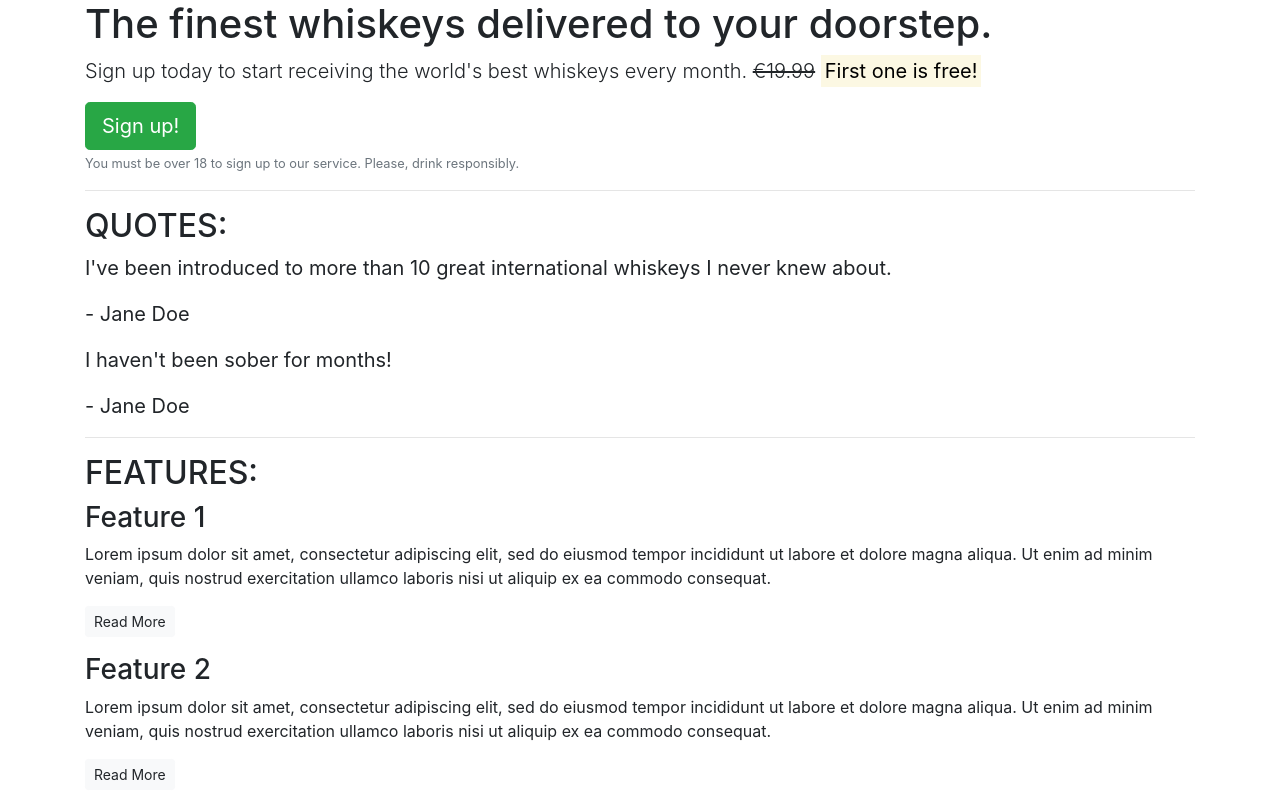
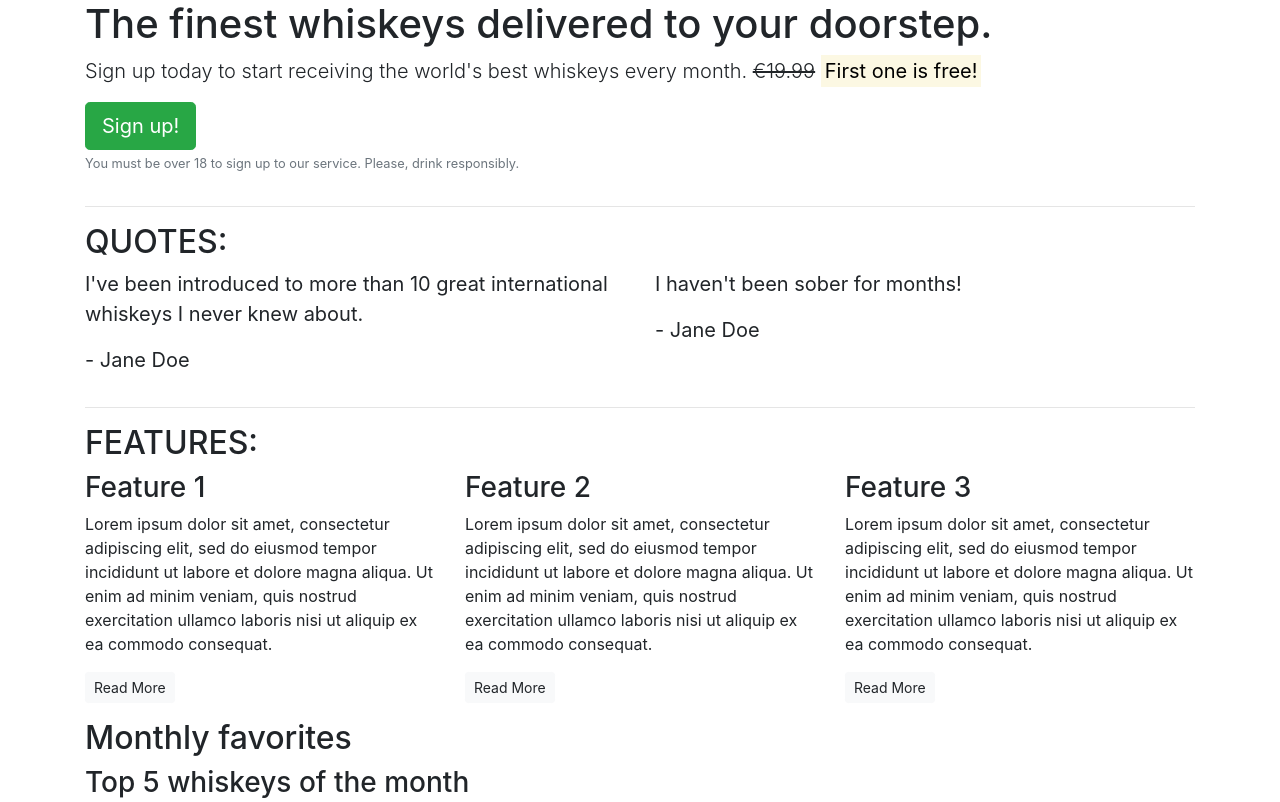
Before and after one commit to Maya-Claveau/bootstrap, a plain HTML site: page index.html in a window 1280 px wide. Shown: the top 802 px of the page. Drawn offline with nearby package versions, Linux system fonts and the light colour scheme.

Commit message:
Add grid for quotes and  feature sections

```diff
--- a/index.html
+++ b/index.html
@@ -12,6 +12,8 @@
 <body>
   <article class="container">
     <!-- Callout -->
+    <div class="row">
+      <div class="col-12">
         <section class="callout">
           <h1>The finest whiskeys delivered to your doorstep.</h1>
           <p class="lead">Sign up today to start receiving the world's best whiskeys every month.
@@ -24,41 +26,77 @@
             </small>
           </p>
         </section>
+      </div>
+    </div>
     <!-- /.callout -->
     <hr>
 
     <!-- Quotes -->
     <section class="quotes">
+      <div class="row">
+        <div class="col-12">
           <h2 class="text-uppercase">Quotes:</h2>
+        </div>
+      </div>
+      <div class="row">
+        <div class="col-12 col-md-6">
           <blockquote class="blockquote">
             <p>I've been introduced to more than 10 great international whiskeys I never knew about.</p>
             <p>- Jane Doe</p>
           </blockquote>
+        </div>
+        <div class="col-12 col-md-6">
           <blockquot class="blockquote">
             <p>I haven't been sober for months!</p>
             <p>- Jane Doe</p>
           </blockquot>
+        </div>
+      </div>
     </section>
     <!-- /.quotes -->
     <hr>
 
     <!-- Features -->
     <section class="features">
+      <div class="row">
+        <div class="col-12">
           <h2 class="text-uppercase">Features:</h2>
+        </div>
+      </div>
+      <div class="row">
+        <div class="col-12 col-md-6 col-lg-4">
           <div class="feature">
             <h3>Feature 1</h3>
-                <p>Lorem ipsum dolor sit amet, consectetur adipiscing elit, sed do eiusmod tempor incididunt ut labore et dolore magna aliqua. Ut enim ad minim veniam, quis nostrud exercitation ullamco laboris nisi ut aliquip ex ea commodo consequat.</p>
+            <p>Lorem ipsum dolor sit amet, consectetur adipiscing elit, sed do eiusmod tempor incididunt ut labore et
+              dolore
+              magna aliqua. Ut enim ad minim veniam, quis nostrud exercitation ullamco laboris nisi ut aliquip ex ea
+              commodo
+              consequat.</p>
             <p><a class="btn btn-sm btn-light" href="">Read More</a></p>
           </div>
+        </div>
+        <div class="col-12 col-md-6 col-lg-4">
           <div class="feature">
             <h3>Feature 2</h3>
-                <p>Lorem ipsum dolor sit amet, consectetur adipiscing elit, sed do eiusmod tempor incididunt ut labore et dolore magna aliqua. Ut enim ad minim veniam, quis nostrud exercitation ullamco laboris nisi ut aliquip ex ea commodo consequat.</p>
+            <p>Lorem ipsum dolor sit amet, consectetur adipiscing elit, sed do eiusmod tempor incididunt ut labore et
+              dolore
+              magna aliqua. Ut enim ad minim veniam, quis nostrud exercitation ullamco laboris nisi ut aliquip ex ea
+              commodo
+              consequat.</p>
             <p><a class="btn btn-sm btn-light" href="">Read More</a></p>
           </div>
+        </div>
+        <div class="col-12 d-md-none d-lg-block col-lg-4">
           <div class="feature">
             <h3>Feature 3</h3>
-                <p>Lorem ipsum dolor sit amet, consectetur adipiscing elit, sed do eiusmod tempor incididunt ut labore et dolore magna aliqua. Ut enim ad minim veniam, quis nostrud exercitation ullamco laboris nisi ut aliquip ex ea commodo consequat.</p>
+            <p>Lorem ipsum dolor sit amet, consectetur adipiscing elit, sed do eiusmod tempor incididunt ut labore et
+              dolore
+              magna aliqua. Ut enim ad minim veniam, quis nostrud exercitation ullamco laboris nisi ut aliquip ex ea
+              commodo
+              consequat.</p>
             <p><a class="btn btn-sm btn-light" href="">Read More</a></p>
+          </div>
+        </div>
       </div>
     </section>
     <!-- /.features -->
```
Lines whose indentation alone changed are shown as unchanged.
